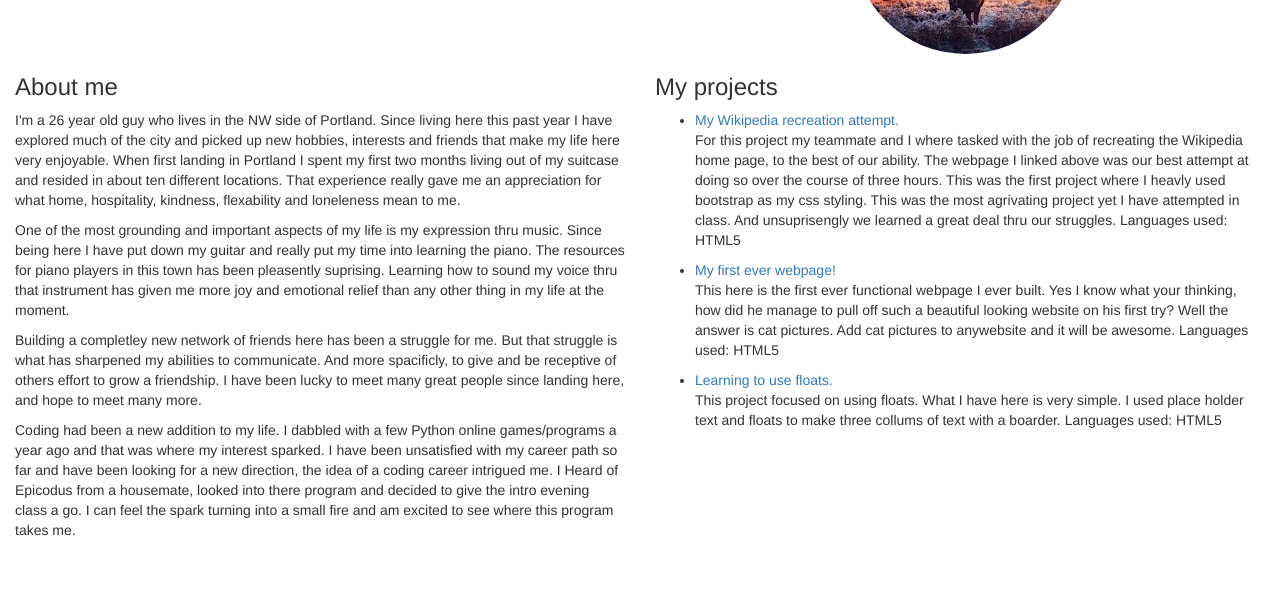
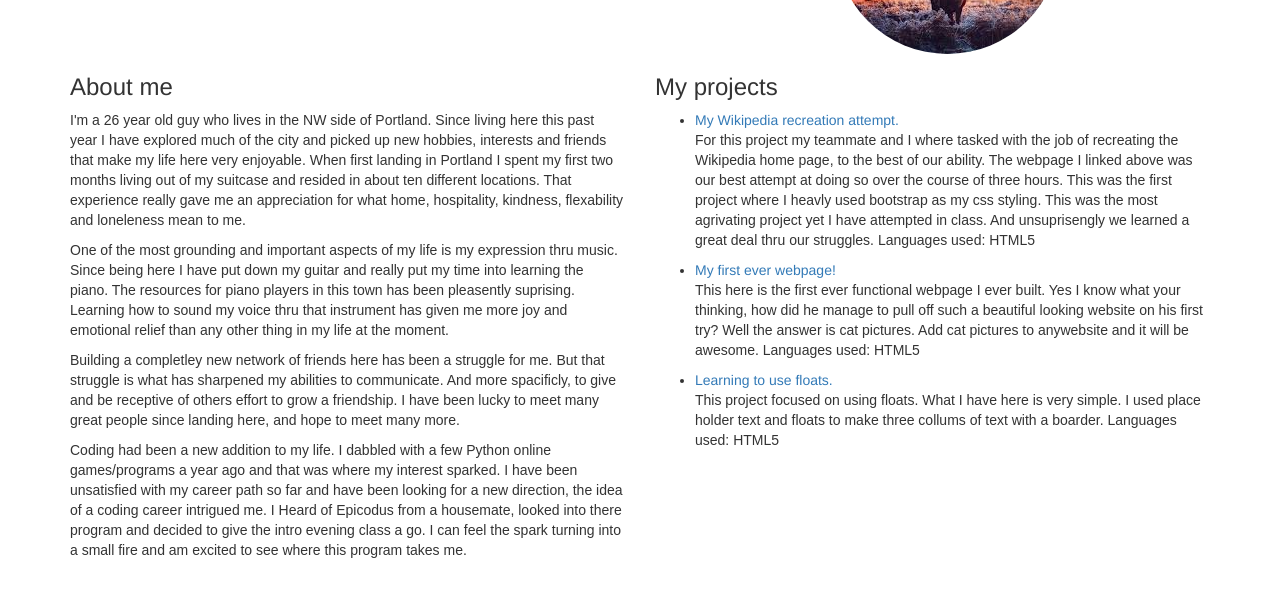
Before and after one commit to Gorman12/portfolio-landing-page, a plain HTML site: page index.html in a window 1280 px wide. Shown: the part 171-768 px from the top of the page. Drawn offline with Linux system fonts and the light colour scheme.

Commit message:
include completed README.md

```diff
--- a/css/styles.css
+++ b/css/styles.css
@@ -0,0 +1,3 @@
+p {
+  font-family: sans-serif;
+}
--- a/index.html
+++ b/index.html
@@ -3,10 +3,10 @@
   <head>
     <title>SG portfolio</title>
     <link href="css/bootstrap.css" rel="stylesheet" type="text/css">
-    <link href="css/styles.css" rel="styledheet" type="text/css">
+    <link href="css/styles.css" rel="stylesheet" type="text/css">
   </head>
   <body>
-    <div class="container-fluid">
+    <div class="container">
       <div class="row">
         <div class="col-md-4">
           <img src="img/ocean-deep-view.jpeg" alt="Beautiful acean view" class="img-circle">
@@ -18,7 +18,6 @@
           <img src="img/tree-elk.jpeg" alt="Beautiful Elk" class="img-circle">
         </div>
       </div>
-
       <div class="row">
         <div class="col-md-6">
           <h3>About me</h3>
```
Also changed, not shown: 1 other file.
